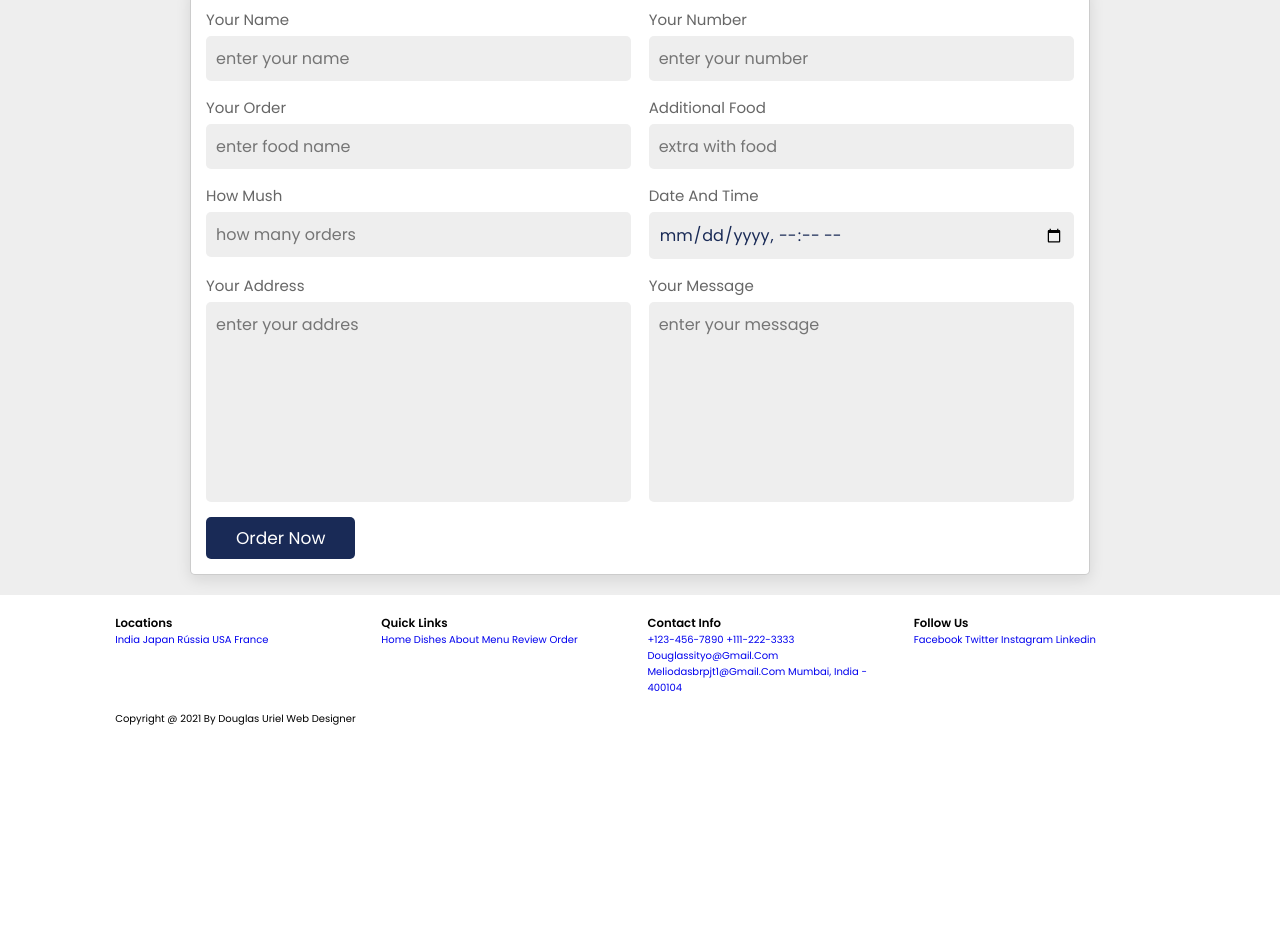
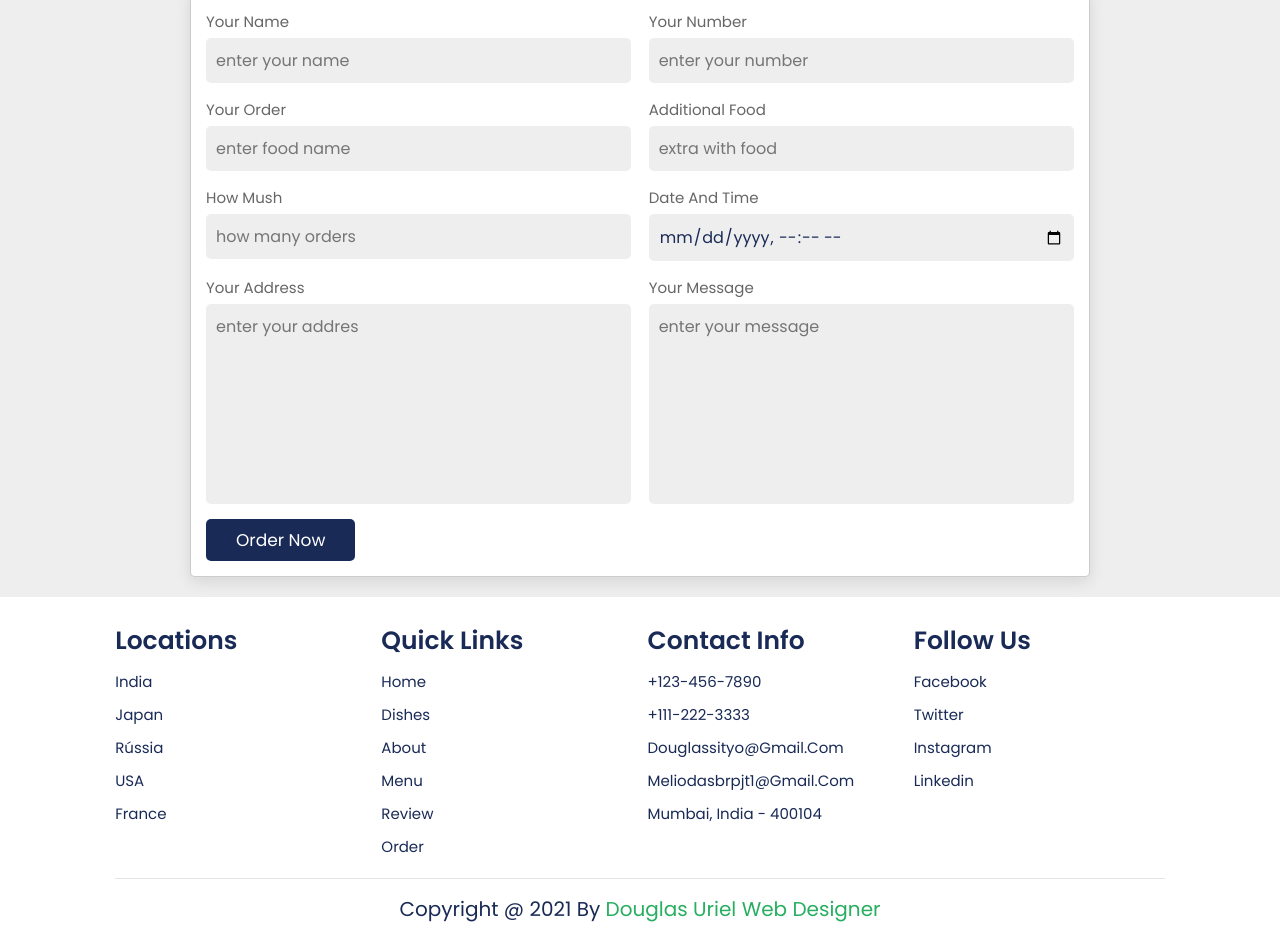
Before and after one commit to DouglasOkami/atividadeHTMLECSSszn, a plain HTML site: page food-website/index.html in a window 1280 px wide. Shown: the part 4328-5277 px from the top of the page. Before the commit the page ends 5075 px from the top, so only its background shows below. Drawn offline with nearby package versions, Linux system fonts and the light colour scheme.

Commit message:
alterações

```diff
--- a/food-website/JS/script.js
+++ b/food-website/JS/script.js
@@ -5,6 +5,9 @@ menu.onclick = () => {
   menu.classList.toggle('fa-times');
   navbar.classList.toggle('active');
 }
+
+let section = document.querySelectorAll('section');
+let navLinks = document.querySelectorAll('header');
 
 window.onscroll = () => {
   menu.classList.remove('fa-times');
--- a/food-website/css/styles.css
+++ b/food-website/css/styles.css
@@ -451,7 +451,7 @@ padding: 0 1rem;
 .review .slide{
     padding: 2rem;
     box-shadow: var(--box-shadow);
-    border: .1rem solid rgba(0, 0,0, .2);
+    border: .2rem solid rgba(0, 0,0, .2);
     border-radius: .5rem;
     position: relative;
 }
@@ -554,7 +554,39 @@ padding: 0 1rem;
     gap: 1.5rem;
 }
 
-.footer .box-container
+.footer .box-container .box h3{
+    padding: .5rem 0;
+    font-size: 2.5rem;
+    color: var(--black);
+}
+
+.footer .box-container .box a{
+    display: block;
+    padding: .5rem 0;
+    font-size: 1.5rem;
+    color: var(--black);
+}
+
+.footer .box-container .box a:hover{
+    color: var(--green);
+    text-decoration: underline;
+}
+
+.footer .credit{
+    text-align: center;
+    border-top:.1rem solid rgba(0, 0,0, .1);
+    font-size: 2rem;
+    color: var(--black);
+    padding: .5rem;
+    padding-top: 1.5rem;
+    margin-top: 1.5rem;
+
+}
+
+.footer .credit span{
+    color: var(--green);
+}
+
 
 
 /* Media Queris*/
--- a/food-website/index.html
+++ b/food-website/index.html
@@ -641,9 +641,9 @@
                     <a href="#">linkedin</a>
                 </div>
 
-                <div class="credit">copyright @ 2021 by <span>Douglas Uriel web designer</span> </div>
+            </div>
 
-            </div>
+            <div class="credit">copyright @ 2021 by <span>Douglas Uriel web designer</span> </div>
 
         </section>
    <!-- Footer Section Ends-->
```
